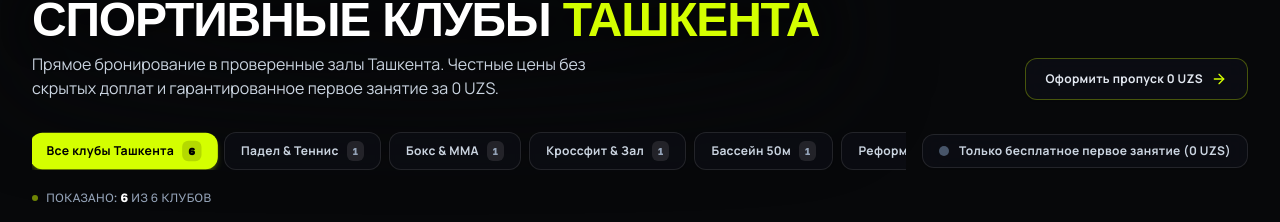
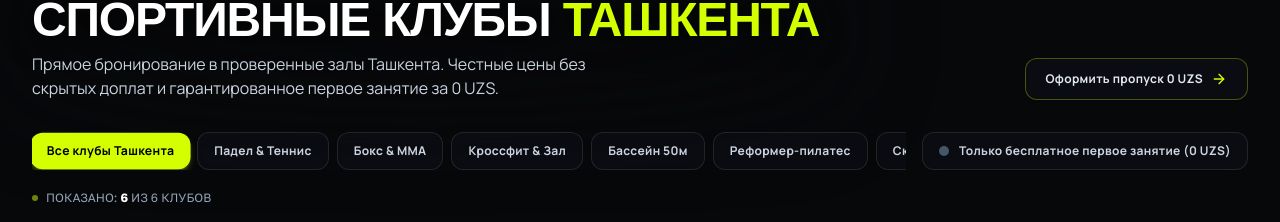
Before and after one commit to ddetrit91/Sportify_pro, a Next.js app: page / in a window 1280 px wide. Shown: the part 2310-2532 px from the top of the page. Built offline with nearby package versions, Linux system fonts and the light colour scheme; a web font is replaced by a local one.

Commit message:
style: remove redundant number badges from club category tabs and enhance reset filter HUD button visibility

```diff
--- a/components/FeaturedClubsSection.tsx
+++ b/components/FeaturedClubsSection.tsx
@@ -32,15 +32,6 @@ export function FeaturedClubsSection({ clubs }: FeaturedClubsSectionProps) {
     ],
     []
   );
-
-  // Compute category counts
-  const categoryCounts = useMemo(() => {
-    const counts: Record<string, number> = { all: clubs.length };
-    clubs.forEach((c) => {
-      counts[c.category] = (counts[c.category] || 0) + 1;
-    });
-    return counts;
-  }, [clubs]);
 
   // Dynamic filtering with multi-criteria support
   const filteredClubs = useMemo(() => {
@@ -94,7 +85,6 @@ export function FeaturedClubsSection({ clubs }: FeaturedClubsSectionProps) {
             {/* Category Tabs with Animated Pill Physics */}
             <div className="flex items-center gap-2 overflow-x-auto pb-2 lg:pb-0 scrollbar-none">
               {categories.map((cat) => {
-                const count = categoryCounts[cat.id] || 0;
                 const isActive = activeCategory === cat.id;
                 return (
                   <button
@@ -103,22 +93,13 @@ export function FeaturedClubsSection({ clubs }: FeaturedClubsSectionProps) {
                       haptic.select();
                       setActiveCategory(cat.id);
                     }}
-                    className={`relative px-4 py-2 rounded-xl text-xs font-bold tracking-wide whitespace-nowrap transition-all duration-200 flex items-center gap-2 ${
+                    className={`relative px-4 py-2.5 rounded-xl text-xs font-bold tracking-wide whitespace-nowrap transition-all duration-200 cursor-pointer ${
                       isActive
                         ? "bg-[#d4ff00] text-black font-black shadow-md shadow-[#d4ff00]/25 scale-[1.02]"
                         : "border border-slate-300 dark:border-white/10 bg-white/80 dark:bg-[#0c0e14]/75 text-slate-700 dark:text-slate-300 hover:text-black dark:hover:text-white hover:bg-slate-100 dark:hover:bg-white/10 backdrop-blur-sm shadow-sm"
                     }`}
                   >
                     <span>{cat.label}</span>
-                    <span
-                      className={`text-[10px] font-mono px-1.5 py-0.5 rounded-md ${
-                        isActive
-                          ? "bg-black/15 text-black font-black"
-                          : "bg-slate-200 dark:bg-white/10 text-slate-500 dark:text-slate-400"
-                      }`}
-                    >
-                      {count}
-                    </span>
                   </button>
                 );
               })}
@@ -130,7 +111,7 @@ export function FeaturedClubsSection({ clubs }: FeaturedClubsSectionProps) {
                 haptic.toggle();
                 setOnlyFreeTrial(!onlyFreeTrial);
               }}
-              className={`px-4 py-2 rounded-xl border text-xs font-bold tracking-wide flex items-center gap-2.5 transition-all self-start lg:self-auto shrink-0 backdrop-blur-md cursor-pointer ${
+              className={`px-4 py-2.5 rounded-xl border text-xs font-bold tracking-wide flex items-center gap-2.5 transition-all self-start lg:self-auto shrink-0 backdrop-blur-md cursor-pointer ${
                 onlyFreeTrial
                   ? "border-[#d4ff00] bg-[#d4ff00]/20 text-lime-700 dark:text-[#d4ff00] shadow-[0_0_15px_-3px_rgba(212,255,0,0.3)] ring-1 ring-[#d4ff00]/40 scale-[1.02]"
                   : "border-slate-300 dark:border-white/10 bg-white/80 dark:bg-[#0c0e14]/85 text-slate-700 dark:text-slate-300 hover:text-black dark:hover:text-white hover:border-slate-400 dark:hover:border-white/25 shadow-sm"
@@ -168,9 +149,9 @@ export function FeaturedClubsSection({ clubs }: FeaturedClubsSectionProps) {
             {(activeCategory !== "all" || onlyFreeTrial) && (
               <button
                 onClick={resetFilters}
-                className="inline-flex items-center gap-1.5 text-xs text-slate-500 dark:text-slate-400 hover:text-[#d4ff00] transition-colors cursor-pointer"
+                className="inline-flex items-center gap-2 px-3 py-1.5 rounded-xl border border-slate-300 dark:border-white/20 bg-white/90 dark:bg-[#0c0e14]/90 hover:border-[#d4ff00]/60 dark:hover:border-[#d4ff00]/60 hover:bg-[#d4ff00]/10 text-xs font-semibold text-slate-800 dark:text-slate-200 hover:text-black dark:hover:text-[#d4ff00] backdrop-blur-md shadow-sm transition-all cursor-pointer group"
               >
-                <RotateCcw className="w-3 h-3" />
+                <RotateCcw className="w-3.5 h-3.5 text-[#d4ff00] group-hover:rotate-[-45deg] transition-transform duration-200" />
                 <span>Сбросить фильтры</span>
               </button>
             )}
```
